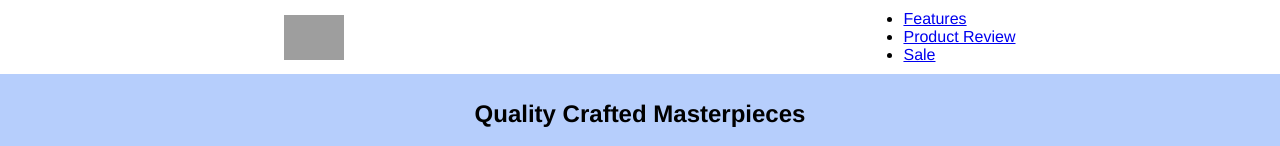
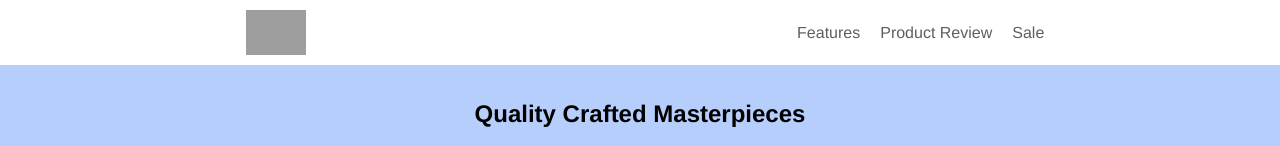
Before and after one commit to mr3ansar/Product-Landing-Page-Project, a plain HTML site: page index.html in a window 1280 px wide. Shown: the top 146 px of the page. Drawn offline with nearby package versions, Linux system fonts and the light colour scheme; grey boxes are pictures that could not be loaded.

Commit message:
Update Styles.css

```diff
--- a/Styles.css
+++ b/Styles.css
@@ -27,11 +27,11 @@
     padding:10px;
 }
 
-.nav-links{
+.nav-link{
     display:flex;
     list-style:none;
 }
-.nav-links a{
+.nav-link a{
     text-decoration:none;
     color:var(--text);
     padding:0 10px;
```
